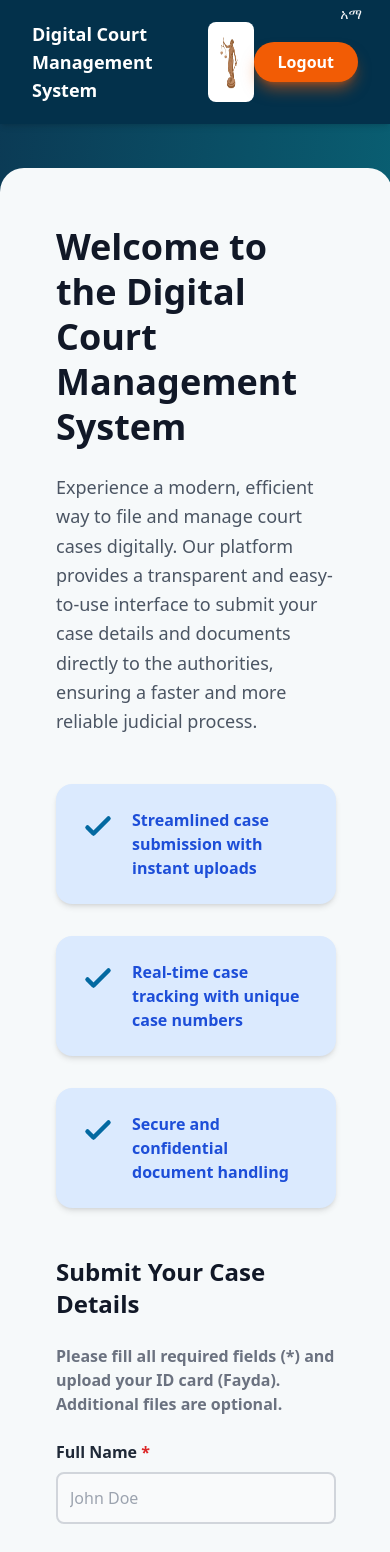
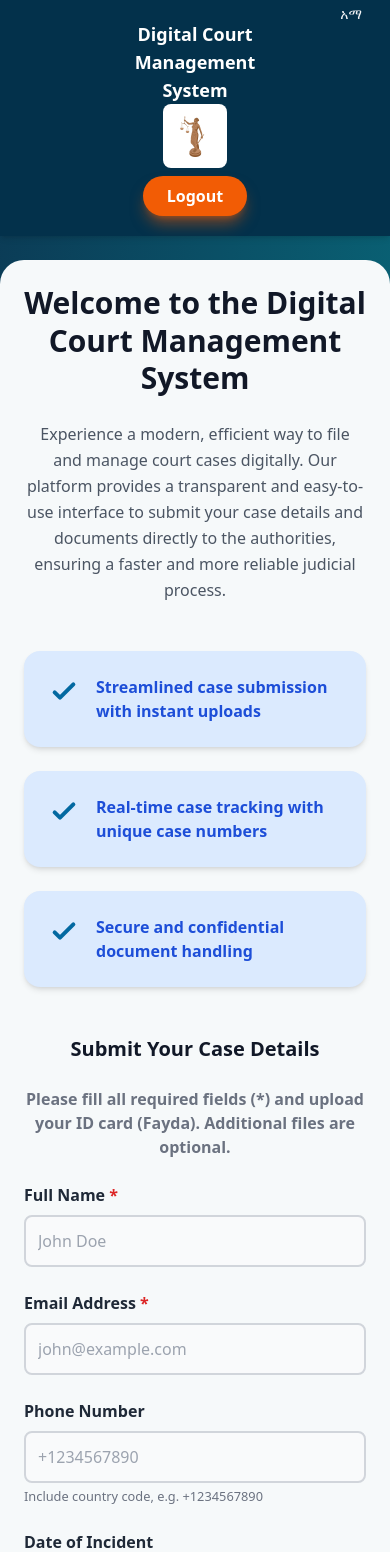
Before and after one commit to hiskiyasayalew/Court-Management-System, a React (Create React App) app in the folder frontend/: page /home in a window 390 px wide. Shown: the top 1552 px of the page. Built offline with nearby package versions, Linux system fonts and the light colour scheme.

Commit message:
some minor adjustment

```diff
--- a/frontend/src/context/LanguageContext.js
+++ b/frontend/src/context/LanguageContext.js
@@ -104,7 +104,7 @@ const translations = {
     idCardUploadHelp: " የፋይል አይነት  PDF, JPG, PNG",
     additionalFilesLabel: "ሌላ ጠቃሚ መረጃ ካለ ያስገቡ",
     additionalFilesHelp: "የተቀበለ ፋይል፣ PDF, JPG, PNG",
-    agreementText: "እባኮትን ወደ ወረዳዎች ይላኩ",
+    agreementText: "መረጃዬ ደህንነቱን በጠበቀ መልኩ ለ ፖሊስ እና ፍርድ ቤት እንደሚላክ ተስማምቻለው",
     logout: "ውጣ",
     logoutConfirmation: "መውጣት ይፈልጋሉ?",
 logoutSuccess: "በተሳካ ሁኔታ ወተዋል",
--- a/frontend/src/pages/HomePage.js
+++ b/frontend/src/pages/HomePage.js
@@ -2,23 +2,25 @@ import React from 'react';
 import { useLanguage } from '../context/LanguageContext';
 import LanguageSwitcher from '../components/LanguageSwitcher';
 import homeimage from '../assets/lawsymbol2.webp';
+import { useNavigate } from 'react-router-dom';
 
 const HomePage = () => {
   const { t } = useLanguage();
+  const navigate = useNavigate();
 
   return (
     <div className="min-h-screen flex flex-col bg-gradient-to-br from-[#0b3954] to-[#087e8b] text-gray-100 font-sans">
       {/* Header */}
-      <header className="sticky top-0 z-50 bg-[#03314b] shadow-md flex justify-between items-center py-5 px-8 select-none">
-        <div aria-label="Digital Court Management System description" className="text-white font-bold text-lg max-w-[180px]">
+      <header className="sticky top-0 z-50 bg-[#03314b] shadow-md flex flex-col md:flex-row justify-between items-center py-5 px-4 md:px-8 select-none">
+        <div aria-label="Digital Court Management System description" className="text-white font-bold text-lg max-w-[180px] text-center md:text-left">
           {t.title}
         </div>
         <LanguageSwitcher /> {/* Add LanguageSwitcher here */}
-        <div aria-label="Court logo" className="cursor-pointer transition-transform hover:rotate-15 hover:scale-105 duration-300">
+        <div aria-label="Court logo" className="cursor-pointer transition-transform hover:rotate-15 hover:scale-105 duration-300 mb-2 md:mb-0">
           <img
             src={homeimage}
             alt="Court Logo"
-            className="h-20 w-20 rounded-lg"
+            className="h-16 w-16 md:h-20 md:w-20 rounded-lg"
             draggable={false}
           />
         </div>
@@ -30,7 +32,7 @@ const HomePage = () => {
             onClick={() => {
               if (window.confirm(t.logoutConfirmation)) {
                 alert(t.logoutSuccess);
-                // Redirect or real logout logic here
+                navigate("/login");
               }
             }}
           >
@@ -40,26 +42,26 @@ const HomePage = () => {
       </header>
 
       {/* Main Section */}
-      <main className="bg-[#f6f9fa] max-w-4xl mx-auto mt-11 mb-12 rounded-3xl p-14 text-gray-900 flex-grow shadow-xl">
-        <h1 className="text-4xl font-extrabold mb-6 leading-tight">
+      <main className="bg-[#f6f9fa] max-w-4xl mx-auto mt-6 md:mt-11 mb-12 rounded-3xl p-6 md:p-14 text-gray-900 flex-grow shadow-xl">
+        <h1 className="text-3xl md:text-4xl font-extrabold mb-6 leading-tight text-center">
           {t.welcomeMessage}
         </h1>
 
-        <p className="text-lg text-gray-600 mb-12 leading-relaxed">
+        <p className="text-base md:text-lg text-gray-600 mb-12 leading-relaxed text-center">
           {t.introText}
         </p>
 
         {/* Benefits Section */}
-        <section aria-label="Benefits of Digital Court System" className="flex flex-wrap gap-8 mb-12">
+        <section aria-label="Benefits of Digital Court System" className="flex flex-wrap gap-6 md:gap-8 mb-12">
           {t.benefits.map((text, idx) => (
             <article
               key={idx}
               tabIndex={0}
               aria-describedby={`benefit${idx + 1}desc`}
-              className="flex items-start gap-4 bg-blue-100 rounded-2xl p-6 shadow-md text-blue-700 hover:shadow-lg focus:outline-none focus:ring-2 focus:ring-blue-400 cursor-pointer flex-1 min-w-[280px]"
+              className="flex items-start gap-4 bg-blue-100 rounded-2xl p-6 shadow-md text-blue-700 hover:shadow-lg focus:outline-none focus:ring-2 focus:ring-blue-400 cursor-pointer flex-1 min-w-[250px] md:min-w-[280px]"
             >
               <svg
-                className="h-9 w-9 flex-shrink-0"
+                className="h-8 w-8 flex-shrink-0"
                 fill="#0369a1"
                 viewBox="0 0 24 24"
                 aria-hidden="true"
@@ -74,12 +76,12 @@ const HomePage = () => {
         </section>
 
         {/* Form Section */}
-        <h2 className="text-2xl font-extrabold mb-6">{t.submitCaseTitle}</h2>
+        <h2 className="text-xl md:text-2xl font-extrabold mb-6 text-center">{t.submitCaseTitle}</h2>
         <form noValidate aria-live="polite" aria-describedby="formInstructions">
-          <p id="formInstructions" className="text-gray-500 mb-6 font-semibold">
+          <p id="formInstructions" className="text-gray-500 mb-6 font-semibold text-center">
             {t.formInstructions}
           </p>
-          <div className="grid grid-cols-1 md:grid-cols-2 gap-x-8 gap-y-6">
+          <div className="grid grid-cols-1 md:grid-cols-2 gap-x-4 gap-y-6">
             <div className="flex flex-col">
               <label htmlFor="fullName" className="font-semibold text-gray-800 mb-2">
                 {t.fullNameLabel} <span className="text-red-600">*</span>
```
